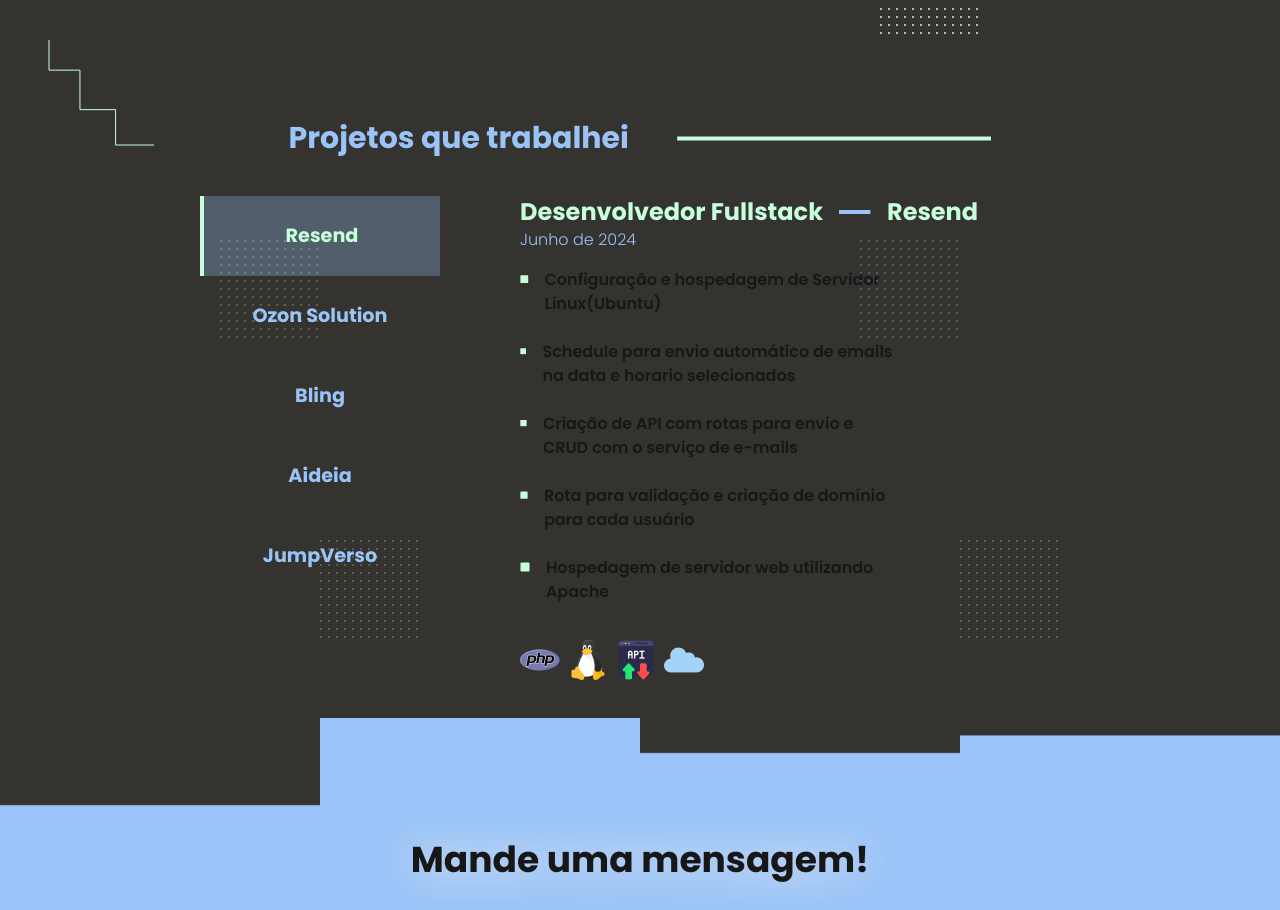
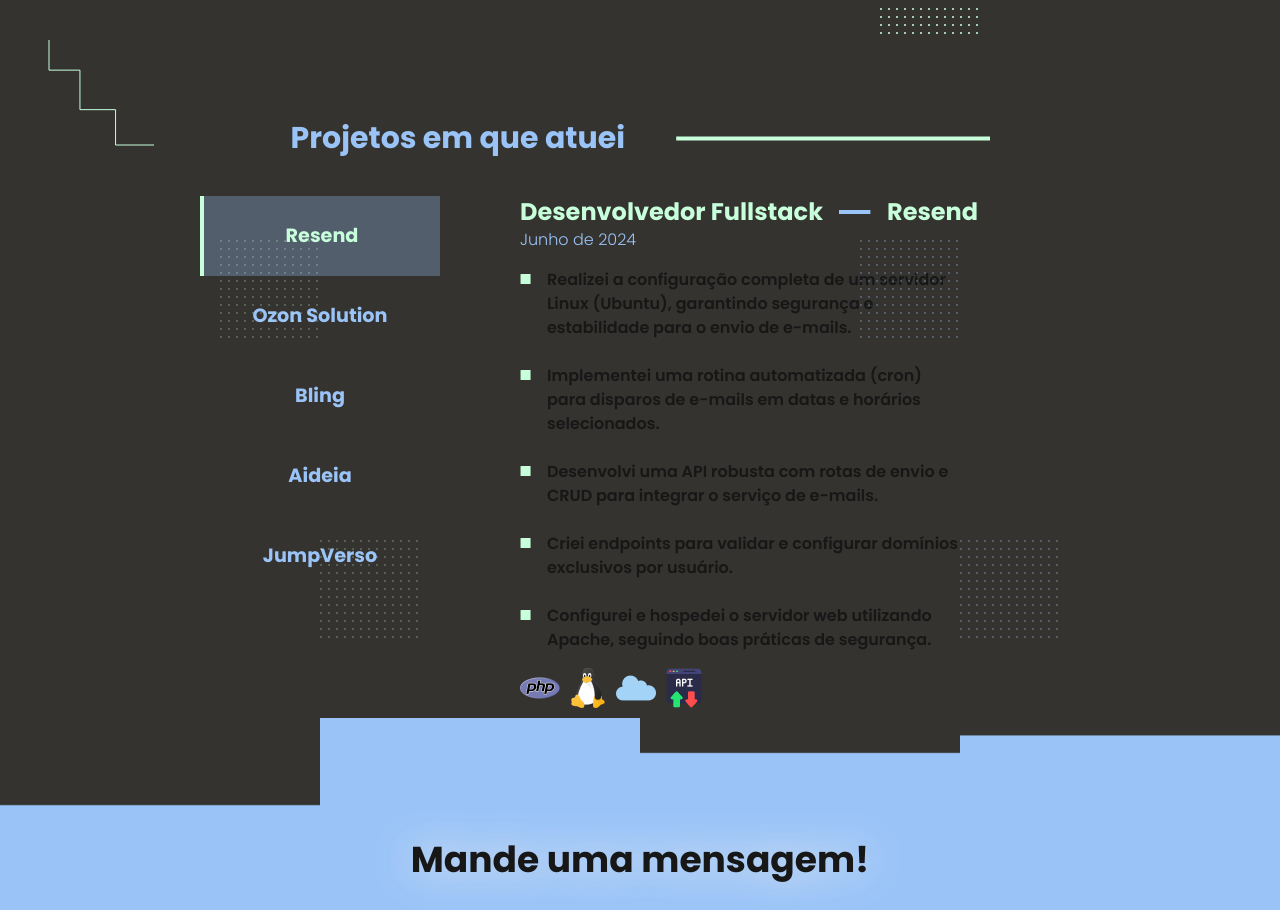
Before and after one commit to fatekkl/Portfolio-Next, a Next.js app: page / in a window 1280 px wide. Shown: the part 1560-2470 px from the top of the page. Built offline with nearby package versions, Linux system fonts and the light colour scheme.

Commit message:
Tasks update

```diff
--- a/src/app/Components/ProjectDescription/index.tsx
+++ b/src/app/Components/ProjectDescription/index.tsx
@@ -1,15 +1,18 @@
-import MiniSquare from "../MiniSquare";
+import MiniSquare from "../MiniSquare"
 
 
 interface ProjectDescriptionProps {
     description: string,
 }
 
-export default function ProjectDescription({description}: ProjectDescriptionProps) {
+export default function ProjectDescription({ description }: ProjectDescriptionProps) {
     return (
-        <div className="flex items-baseline gap-4 align-baseline w-[23.75rem]">
+        <div className="flex gap-4 align-baseline items-baseline">
             <MiniSquare/>
-            <p className="font-semibold text-[1rem]">{description}</p>
+            <div className="flex w-[25.75rem]">
+                <p className="font-semibold text-[1rem]">{description}</p>
+            </div>
         </div>
+
     )
 }
--- a/src/app/Components/Projects/index.tsx
+++ b/src/app/Components/Projects/index.tsx
@@ -1,5 +1,4 @@
-"use client"
-
+"use client";
 
 import { useState } from "react";
 import DotSquare from "../DotSquare";
@@ -8,30 +7,28 @@
 import UniqueProject from "../UniqueProject";
 
 export default function Projects() {
-
+  const [projectsSelection, setProjectsSelection] = useState([true, false, false, false, false]);
 
   const selectProject = (x: number) => {
-        setProjectsSelection(prev => {
-            const newSelections = [...prev].fill(false)
-            newSelections[x] = true
-
-
-            return newSelections
-        })
-    }
-
+    setProjectsSelection((prev) => {
+      const newSelections = [...prev].fill(false);
+      newSelections[x] = true;
+      return newSelections;
+    });
+  };
 
   const selectDescription = () => {
-        let activeProjects: number = 0
+    let activeProject = 0;
 
     for (let index = 0; index < projectsSelection.length; index++) {
       if (projectsSelection[index]) {
-                activeProjects = index
+        activeProject = index;
       }
     }
-        // identifica qual descrição tem que ser carregada
-        return loadDescription(activeProjects)
-    }
+
+    // Retorna a descrição referente ao projeto selecionado
+    return loadDescription(activeProject);
+  };
 
   const loadDescription = (x: number) => {
     const description = {
@@ -43,73 +40,113 @@
       task_three: "",
       task_four: "",
       task_five: "",
-        }
-
-
+      techs: [""]
+    };
 
     switch (x) {
       case 0:
-                description.title = "Resend"
-                description.function =  "Desenvolvedor Fullstack",
-                description.date = "Junho de 2024"
+        description.title = "Resend";
+        description.function = "Desenvolvedor Fullstack";
+        description.date = "Junho de 2024";
+        description.task_one =
+          "Realizei a configuração completa de um servidor Linux (Ubuntu), garantindo segurança e estabilidade para o envio de e-mails.";
+        description.task_two =
+          "Implementei uma rotina automatizada (cron) para disparos de e-mails em datas e horários selecionados.";
+        description.task_three =
+          "Desenvolvi uma API robusta com rotas de envio e CRUD para integrar o serviço de e-mails.";
+        description.task_four =
+          "Criei endpoints para validar e configurar domínios exclusivos por usuário.";
+        description.task_five =
+          "Configurei e hospedei o servidor web utilizando Apache, seguindo boas práticas de segurança.";
+
+        description.techs.push("../assets/php_tech.png")
+        description.techs.push("../assets/linux_tech.png")
+        description.techs.push("../assets/cloud_tech.png")
+        description.techs.push("../assets/api_tech.png")
 
 
         break;
+
       case 1:
-                description.title = "Ozon Solution"
-                description.function =  "Desenvolvedor Backend",
-                description.date = "Março de 2024"
-
+        description.title = "Ozon Solution";
+        description.function = "Desenvolvedor Backend";
+        description.date = "Março de 2024";
+        description.task_one =
+          "Implementei a integração entre WooCommerce e Kommo CRM via API para sincronização de dados.";
+        description.task_two =
+          "Configurei um pipeline (CI/CD) para automatizar testes e deploy, otimizando o fluxo de desenvolvimento.";
+        description.task_three =
+          "Criei leads dinamicamente no CRM, de acordo com as vendas realizadas no WooCommerce.";
+        description.task_four =
+          "Aprimorei a performance do sistema, aplicando boas práticas e padrões de Orientação a Objetos.";
+        description.task_five =
+          "Implementei o envio de dados para o pipeline via Webhook, garantindo rastreabilidade das operações.";
         break;
 
       case 2:
-                description.title = "Bling"
-                description.function =  "Desenvolvedor Fullstack",
-                description.date = "Setembro a Outubro de 2024"
-
+        description.title = "Bling";
+        description.function = "Desenvolvedor Fullstack";
+        description.date = "Setembro a Outubro de 2024";
+        description.task_one =
+          "Desenvolvi uma API para se comunicar com o Bling (ERP), facilitando o gerenciamento de pedidos e estoque.";
+        description.task_two =
+          "Hospedei serviços na AWS (Lambda, EC3 e Amazon EventBridge), otimizando custos e escalabilidade.";
+        description.task_three =
+          "Automatizei o processo de renovação de token OAuth 2.0, garantindo a continuidade do serviço.";
+        description.task_four =
+          "Criei rotinas de requisição e listeners via Webhook para sincronizar estoque em tempo real.";
+        description.task_five =
+          "Integrei o sistema com Amazon SQS para gerenciar e enviar requisições de forma assíncrona.";
         break;
 
       case 3:
-                description.title = "Aideia"
-                description.function =  "Desenvolvedor Backend",
-                description.date = "Agosto de 2024"
-
+        description.title = "Aideia";
+        description.function = "Desenvolvedor Backend";
+        description.date = "Agosto de 2024";
+        description.task_one =
+          "Integrei o formulário WordPress com o ClickUP, unificando os dados de captação de leads.";
+        description.task_two =
+          "Criei leads por meio da API do ClickUP, automatizando o fluxo de entrada de informações.";
+        description.task_three =
+          "Atualizei o pipeline (CI/CD) para garantir versionamento e deploy contínuos.";
+        description.task_four =
+          "Desenvolvi um formulário personalizado para coleta de dados e envio ao ClickUP.";
+        description.task_five =
+          "Configurei um ambiente de testes para manutenção futura, garantindo qualidade e estabilidade.";
         break;
 
       case 4:
-                description.title = "JumpVerso"
-                description.function =  "Desenvolvedor Fullstack",
-                description.date = "Junho a Julho de 2024"
+        description.title = "JumpVerso";
+        description.function = "Desenvolvedor Fullstack";
+        description.date = "Junho a Julho de 2024";
+        description.task_one =
+          "Criei uma interface web para exibir dados de usuários cadastrados, facilitando a gestão de perfis.";
+        description.task_two =
+          "Desenvolvi um servidor para gerenciar autenticação, garantindo segurança dos usuários.";
+        description.task_three =
+          "Integrei a Evolution API (WhatsApp) com a plataforma web, habilitando comunicação automatizada.";
+        description.task_four =
+          "Implementei geração de QR Code para autenticação simplificada do WhatsApp do usuário.";
+        description.task_five =
+          "Criei um sistema de seleção de grupos para envio automático via Webhook, ampliando o alcance das campanhas.";
+        break;
 
-                break;
       default:
-                description.title = "Não Encontrado"
-                description.function =  "Não Encontrado",
-                description.date = "Não Encontrado"
-
+        description.title = "Não Encontrado";
+        description.function = "Não Encontrado";
+        description.date = "Não Encontrado";
         break;
     }
 
-        return description
-    }
-
-
-    const [projectsSelection, setProjectsSelection] = useState([
-        true,
-        false,
-        false,
-        false,
-        false
-    ]);
-
-
-
-
-
-
+    return description;
+  };
 
   return (
-        <section style={{ backgroundImage: "url('../assets/Background.png')" }} className="bg-jet min-h-screen bg-no-repeat bg-bottom bg-contain flex justify-center relative">
+    <section
+      style={{ backgroundImage: "url('../assets/Background.png')" }}
+      className="bg-jet min-h-screen bg-no-repeat bg-bottom bg-contain flex justify-center relative"
+    >
+      {/* Elementos decorativos */}
       <div className="absolute top-1/4 right-3/4 opacity-30">
         <DotSquare />
       </div>
@@ -123,48 +160,76 @@
         <DotSquare color="#9AC4F8" />
       </div>
 
-
-
+      {/* Conteúdo principal */}
       <div className="w-[50rem] h-[35rem] flex flex-col items-center gap-10 mt-20">
         <div className="w-full flex items-center justify-evenly">
-                    <h1 className="text-3xl font-bold text-jordy">Projetos que trabalhei</h1>
+          <h1 className="text-3xl font-bold text-jordy">Projetos em que atuei</h1>
           <Line2 />
         </div>
+
         <div className="w-[55rem] h-[50rem] flex justify-between">
+          {/* Lista de Projetos */}
           <div className="h-full w-60 overflow-auto flex flex-col">
-                        <UniqueProject onClick={() => selectProject(0)} projectTitle="Resend" selected={projectsSelection[0]} />
-                        <UniqueProject onClick={() => selectProject(1)} projectTitle="Ozon Solution" selected={projectsSelection[1]} />
-                        <UniqueProject onClick={() => selectProject(2)} projectTitle="Bling" selected={projectsSelection[2]} />
-                        <UniqueProject onClick={() => selectProject(3)} projectTitle="Aideia" selected={projectsSelection[3]} />
-                        <UniqueProject onClick={() => selectProject(4)} projectTitle="JumpVerso" selected={projectsSelection[4]} />
+            <UniqueProject
+              onClick={() => selectProject(0)}
+              projectTitle="Resend"
+              selected={projectsSelection[0]}
+            />
+            <UniqueProject
+              onClick={() => selectProject(1)}
+              projectTitle="Ozon Solution"
+              selected={projectsSelection[1]}
+            />
+            <UniqueProject
+              onClick={() => selectProject(2)}
+              projectTitle="Bling"
+              selected={projectsSelection[2]}
+            />
+            <UniqueProject
+              onClick={() => selectProject(3)}
+              projectTitle="Aideia"
+              selected={projectsSelection[3]}
+            />
+            <UniqueProject
+              onClick={() => selectProject(4)}
+              projectTitle="JumpVerso"
+              selected={projectsSelection[4]}
+            />
           </div>
+
+          {/* Descrições do Projeto */}
           <div className="w-[35rem] h-full flex flex-col gap-4">
             <div>
               <div className="flex justify-start gap-4">
-                                <h1 className="text-tea text-2xl font-bold">{selectDescription().function}</h1>
-                                <img src="../assets/Line3.svg" />
-                                <span className="text-tea text-2xl font-bold">{selectDescription().title}</span>
+                <h1 className="text-tea text-2xl font-bold">
+                  {selectDescription().function}
+                </h1>
+                <img src="../assets/Line3.svg" alt="Line Divider" />
+                <span className="text-tea text-2xl font-bold">
+                  {selectDescription().title}
+                </span>
               </div>
               <p className="font-light text-jordy">{selectDescription().date}</p>
             </div>
+
             <div className="flex flex-col gap-6 h-full">
-                            <ProjectDescription description="Configuração e hospedagem de Servidor Linux(Ubuntu)" />
-                            <ProjectDescription description="Schedule para envio automático de emails na data e horario selecionados" />
-                            <ProjectDescription description="Criação de API  com rotas para envio e CRUD com o serviço de e-mails" />
-                            <ProjectDescription description="Rota para validação e criação de domínio para cada usuário" />
-                            <ProjectDescription description="Hospedagem de servidor web utilizando Apache" />
+              <ProjectDescription description={selectDescription().task_one} />
+              <ProjectDescription description={selectDescription().task_two} />
+              <ProjectDescription description={selectDescription().task_three} />
+              <ProjectDescription description={selectDescription().task_four} />
+              <ProjectDescription description={selectDescription().task_five} />
             </div>
+
+            {/* Ícones de tecnologias (exemplo) */}
             <div className="flex gap-2">
-                            <img src="../assets/php_tech.png" />
-                            <img src="../assets/linux_tech.png" />
-                            <img src="../assets/api_tech.png" />
-                            <img src="../assets/cloud_tech.png" />
+              <img src={selectDescription().techs[1]}/>
+              <img src={selectDescription().techs[2]}/>
+              <img src={selectDescription().techs[3]}/>
+              <img src={selectDescription().techs[4]}/>
             </div>
           </div>
-
         </div>
-
       </div>
     </section>
-    )
+  );
 }
```
Lines whose indentation alone changed are shown as unchanged.
